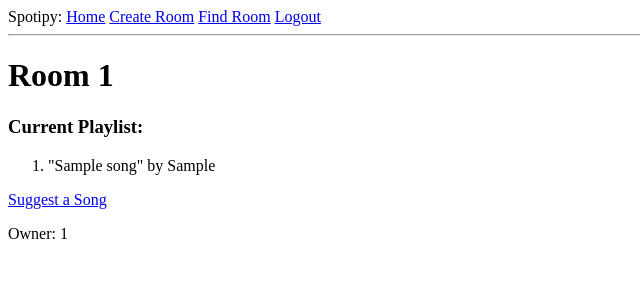
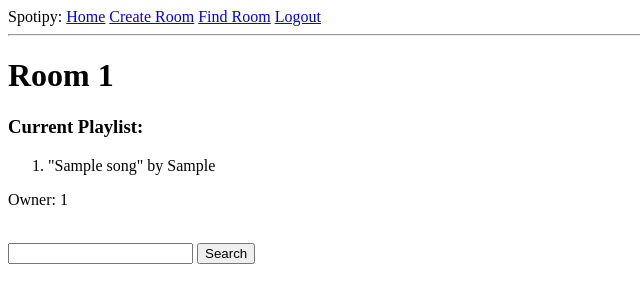
Before and after one commit to AthalosT/DemocracyOfSound, a Flask app: page /room/1 in a window 1280 px wide. Shown: the top 303 px of the page, without its empty margins (0-640 px from the left). Run offline with Flask 2, Linux system fonts and the light colour scheme; a user stored in the database is signed in; tables that the repository leaves empty hold one stand-in row (values such as "Sample post"); some libraries are stand-ins or nearby versions.

Commit message:
Add dynamically updated song search results

```diff
--- a/main.py
+++ b/main.py
@@ -1,6 +1,9 @@
-from project import app, db
+from project import app, db, socketio
 from project.models import User, Song, Room, List
 
 @app.shell_context_processor
 def make_shell_context():
     return {'db': db, 'User': User, 'Song': Song, 'Room': Room, 'List': List}
+
+if __name__ == '__main__':
+    socketio.run(app)
--- a/project/__init__.py
+++ b/project/__init__.py
@@ -3,6 +3,7 @@ from config import Config
 from flask_sqlalchemy import SQLAlchemy
 from flask_migrate import Migrate
 from flask_login import LoginManager
+from flask_socketio import SocketIO
 import os
 
 
@@ -13,4 +14,6 @@ migrate = Migrate(app, db)
 login = LoginManager(app)
 login.login_view = 'login'
 
-from project import routes, models
+socketio = SocketIO(app)
+
+from project import routes, models, events
--- a/project/templates/room.html
+++ b/project/templates/room.html
@@ -1,6 +1,27 @@
 {% extends "base.html" %}
 
 {% block content %}
+	<script type="text/javascript">
+		$(document).ready(function() {
+			var socket = io.connect("http://127.0.0.1:5000");
+
+			socket.on("song-query-results", function(results) {
+				$("#results").empty();
+				for (var i = 0; i < results.length; i++) {
+					$("#results").append("<li>" + "<img src=" + results[i].album_cover + " height=\"40\" width=\"40\"/>" + results[i].name + "</li>");
+				}
+				$("#results").css("display", "inline");
+			});
+
+			$("#search-button").on("click", function() {
+				if ($("#search-box").val() != "") {
+					socket.emit("song-query", $("#search-box").val());
+					$("#search-box").val("");
+				}
+			});
+		});
+	</script>
+
     <h1>Room {{ room.room_id }}</h1>
     {% if suggest_list %}
         <h3>Current Playlist:</h3>
@@ -10,8 +31,15 @@
             {% endfor %}
             </ol>
     {% endif %}
-    <p><a href="{{ url_for('findsong', room_id=room.room_id) }}">Suggest a Song</a></p>
+    <!--<p><a href="{{ url_for('findsong', room_id=room.room_id) }}">Suggest a Song</a></p>-->
     {% if room.owner_id %}
         <p>Owner: {{ room.owner_id }}</p>
     {% endif %}
+
+	<br>
+	<input type="text" id="search-box">
+	<button id="search-button">Search</button>
+
+	<ul id="results"></ul>
+	<button id="submit" style="display:none">Submit</button>
 {% endblock %}
```
Also changed, not shown: project/events.py (added, +8 -0 lines).
